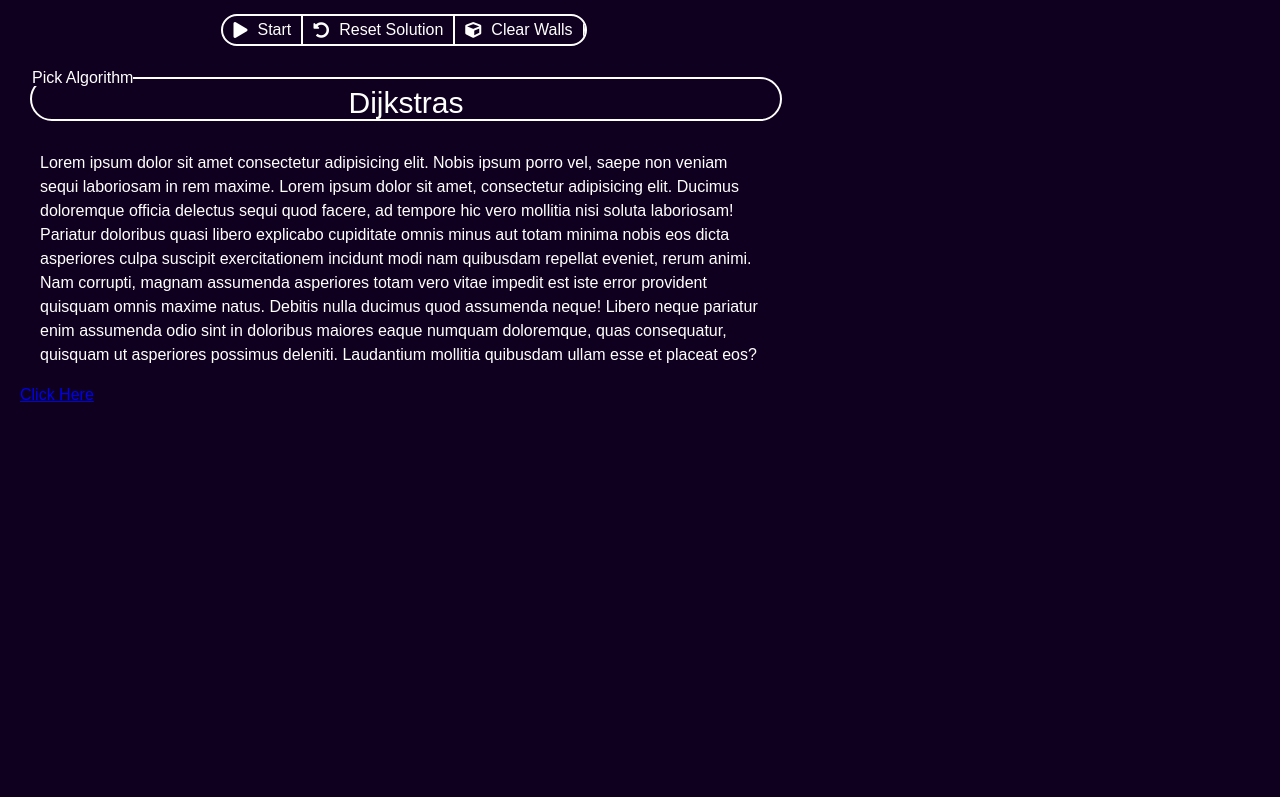
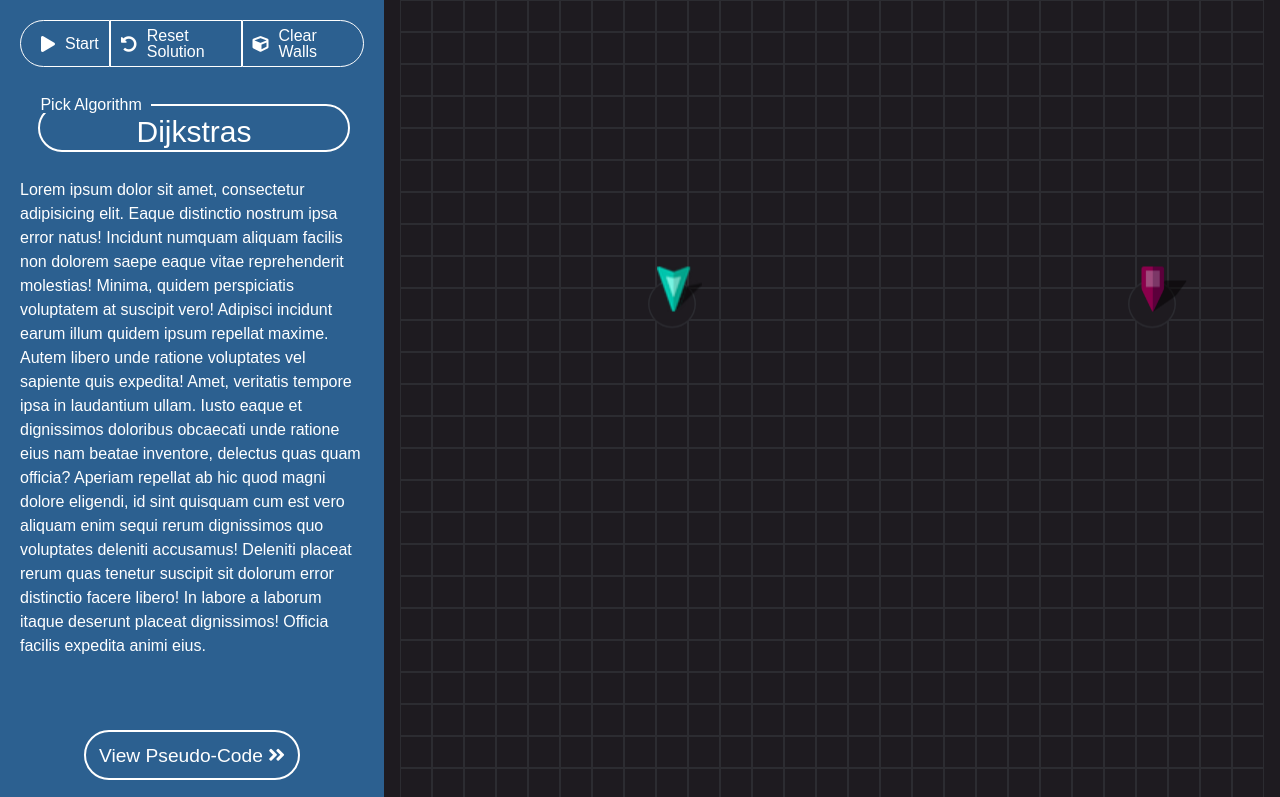
Before and after one commit to dcorso21/Versatile-Pathfinder, a plain HTML site: page index.html in a window 1280 px wide. Shown: the top 797 px of the page. Drawn offline with Linux system fonts and the light colour scheme.

Commit message:
Menu And colors updated with sass variables

```diff
--- a/index.html
+++ b/index.html
@@ -9,25 +9,20 @@
 <body><img class="starticon" id="starticon" src="imgs/start.png" alt="start-node" draggable="true"><img class="endicon" id="endicon" src="imgs/end.png" alt="end-node">
   <div class="lay">
     <div class="menu">
-      <div class="head-menu">
       <div class="control-bar">
-          <ul>
-            <li><i class="fas fa-play"></i>
-              <btn class="begin-algo">Start</btn>
-            </li>
-            <li><i class="fas fa-undo-alt"></i>
-              <btn class="reset">Reset Solution</btn>
-            </li>
-            <li class="clear-walls"><i class="fas fa-cube"></i>
+        <div class="begin-algo"><i class="fas fa-play"></i>
+          <btn>Start</btn>
+        </div>
+        <div class="reset"><i class="fas fa-undo-alt"></i>
+          <btn>Reset Solution</btn>
+        </div>
+        <div class="clear-walls"><i class="fas fa-cube"></i>
           <btn>Clear Walls</btn>
-            </li>
-          </ul>
         </div>
       </div>
-      <div class="scrollable">
       <div class="pick-algo">
         <fieldset>
-            <legend>Pick Algorithm</legend>
+          <legend>Pick Algorithm &nbsp;</legend>
           <select class="btn" id="algo-select">
             <option value="dijkstras">Dijkstras</option>
             <option value="astar">A *</option>
@@ -37,14 +32,24 @@
         </fieldset>
       </div>
       <div class="description">
-           Lorem ipsum dolor sit amet consectetur adipisicing elit.
-          Nobis ipsum porro vel, saepe non veniam sequi laboriosam in rem maxime.
-          Lorem ipsum dolor sit amet, consectetur adipisicing elit. Ducimus doloremque officia delectus sequi quod facere, ad tempore hic vero mollitia nisi soluta laboriosam! Pariatur doloribus quasi libero explicabo cupiditate omnis minus aut totam minima nobis eos dicta asperiores culpa suscipit exercitationem incidunt modi nam quibusdam repellat eveniet, rerum animi. Nam corrupti, magnam assumenda asperiores totam vero vitae impedit est iste error provident quisquam omnis maxime natus. Debitis nulla ducimus quod assumenda neque! Libero neque pariatur enim assumenda odio sint in doloribus maiores eaque numquam doloremque, quas consequatur, quisquam ut asperiores possimus deleniti. Laudantium mollitia quibusdam ullam esse et placeat eos?
-        </div><a href="pseudoCode.html">Click Here</a>
-      </div>
-    </div>
+        Lorem ipsum dolor sit amet, consectetur adipisicing elit.
+        Eaque distinctio nostrum ipsa error natus! Incidunt numquam
+        aliquam facilis non dolorem saepe eaque vitae reprehenderit
+        molestias! Minima, quidem perspiciatis voluptatem at suscipit vero!
+        Adipisci incidunt earum illum quidem ipsum repellat maxime. Autem
+        libero unde ratione voluptates vel sapiente quis expedita! Amet,
+        veritatis tempore ipsa in laudantium ullam. Iusto eaque et
+        dignissimos doloribus obcaecati unde ratione eius nam beatae inventore,
+        delectus quas quam officia? Aperiam repellat ab hic quod magni dolore
+        eligendi, id sint quisquam cum est vero aliquam enim sequi rerum dignissimos quo
+        voluptates deleniti accusamus! Deleniti placeat rerum quas tenetur
+        suscipit sit dolorum error distinctio facere libero! In labore a
+        laborum itaque deserunt placeat dignissimos! Officia facilis expedita
+        animi eius.
+      </div><a href="pseudoCode.html"> <span>View Pseudo-Code </span><i class="fas fa-angle-double-right"></i></a>
     </div>
     <div class="grid"></div>
+  </div>
   <script src="js/main.js"></script>
   <script src="js/solver.js"></script>
 </body>
--- a/js/main.js
+++ b/js/main.js
@@ -74,6 +74,7 @@ class Render {
             startCell = document.getElementById(`(${x}, ${y})`);
         startCell.classList.add("start");
         startCell.appendChild(startIcon);
+        startIcon.style.display = 'inline';
     }
 
     static setEnd() {
@@ -83,6 +84,7 @@ class Render {
             endCell = document.getElementById(`(${x}, ${y})`);
         endCell.classList.add("end");
         endCell.appendChild(endIcon);
+        endIcon.style.display = 'inline';
     }
 
     static solveAndDraw() {
--- a/styles/main.css
+++ b/styles/main.css
@@ -1,6 +1,10 @@
 :root {
   --bg: #1b1b1b;
   --fg: #fff;
+  --menu_bg: #2c6090;
+  --cell_bg: #1e1b20;
+  --cell_border: rgba(67, 72, 75, 0.383);
+  --menu_acc: #c75252;
 }
 
 .dark {
@@ -76,7 +80,7 @@ input, select, textarea {
 
 body {
   font-family: Arial, Helvetica, sans-serif;
-  background-color: #10001f;
+  background-color: var(--cell_bg);
   color: var(--fg);
   overflow: hidden;
 }
@@ -89,65 +93,64 @@ body {
 }
 
 .menu {
-  display: grid;
-  grid-template-rows: min-content 1fr;
-  width: 60%;
-  overflow-y: scroll;
-  padding: 0 20px;
+  position: relative;
+  width: 30vw;
+  height: 100vh;
+  display: flex;
+  flex-direction: column;
+  align-items: center;
+  background-color: var(--menu_bg);
 }
-.menu .head-menu {
-  grid-row: 1;
-  padding: 10px;
+.menu .control-bar {
   display: flex;
   justify-content: center;
   align-items: center;
+  overflow: hidden;
+  margin: 20px;
 }
-.menu .head-menu .control-bar {
+.menu .control-bar div {
   display: flex;
   justify-content: center;
   align-items: center;
-  border: 2px solid white;
-  border-radius: 30px;
-  height: 70%;
-  overflow: hidden;
+  cursor: pointer;
+  height: 25px;
+  padding: 10px;
+  border: 1px solid white;
+  transition: all 0.3s;
 }
-.menu .head-menu .control-bar ul {
-  display: flex;
-  justify-content: center;
-  align-items: center;
-  height: 100%;
+.menu .control-bar div:hover {
+  background-color: var(--menu_acc);
 }
-.menu .head-menu .control-bar ul li {
-  cursor: pointer;
-  display: flex;
-  justify-content: center;
-  align-items: center;
-  height: 100%;
-  padding: 10px;
-  border-right: 2px solid white;
+.menu .control-bar div:last-of-type {
+  border-top-right-radius: 30px;
+  border-bottom-right-radius: 30px;
+  padding-right: 20px;
 }
-.menu .head-menu .control-bar ul li:hover {
-  background-color: #c75252;
+.menu .control-bar div:first-of-type {
+  border-top-left-radius: 30px;
+  border-bottom-left-radius: 30px;
+  padding-left: 20px;
 }
-.menu .head-menu .control-bar ul li i {
+.menu .control-bar div i {
   color: white;
   margin-right: 10px;
 }
-.menu .scrollable {
-  overflow-y: scroll;
-  grid-row: 2;
-}
-.menu .scrollable .pick-algo {
+.menu .pick-algo {
+  width: 80%;
   overflow: hidden;
   padding: 10px;
 }
-.menu .scrollable .pick-algo fieldset {
+.menu .pick-algo fieldset {
   border: 2px solid white;
   border-radius: 30px;
   height: 100%;
   width: 100%;
+  transition: all 0.3s;
 }
-.menu .scrollable .pick-algo fieldset .btn {
+.menu .pick-algo fieldset:hover {
+  background-color: var(--menu_acc);
+}
+.menu .pick-algo fieldset .btn {
   cursor: pointer;
   background-color: transparent;
   height: 100%;
@@ -158,9 +161,23 @@ body {
   border: none;
   text-align-last: center;
 }
-.menu .scrollable .description {
+.menu .description {
   padding: 20px;
   line-height: 150%;
+}
+.menu a {
+  position: absolute;
+  bottom: 20px;
+  text-decoration: none;
+  color: var(--fg);
+  padding: 13px;
+  font-size: 120%;
+  border: 2px solid white;
+  border-radius: 30px;
+  transition: all 0.3s;
+}
+.menu a:hover {
+  background-color: var(--menu_acc);
 }
 
 img {
@@ -170,6 +187,8 @@ img {
   margin-left: 15px;
   margin-bottom: 20px;
   user-select: none;
+  z-index: 100;
+  display: none;
 }
 
 .starticon {
@@ -182,6 +201,7 @@ img {
 
 .grid {
   /* height: 85vh; */
+  width: 70vw;
   display: flex;
   flex-direction: column;
   justify-content: center;
@@ -191,8 +211,9 @@ img {
   display: flex;
 }
 .grid .row .cell {
-  border: 1px solid rgba(0, 245, 253, 0.123);
+  border: 1px solid var(--cell_border);
   /* background-color: green; */
+  background-color: var(--cell_bg);
   height: 30px;
   width: 30px;
   display: flex;
@@ -200,7 +221,7 @@ img {
   align-items: center;
 }
 .grid .row .cell.start, .grid .row .cell.end {
-  background-color: #10001f;
+  background-color: var(--cell_bg);
   /* transform: scale(1.5); */
   animation: startOrEnd 0.5s ease-out 0s 1 alternate forwards running;
   border-radius: 50%;
```
Lines whose indentation alone changed are shown as unchanged.
